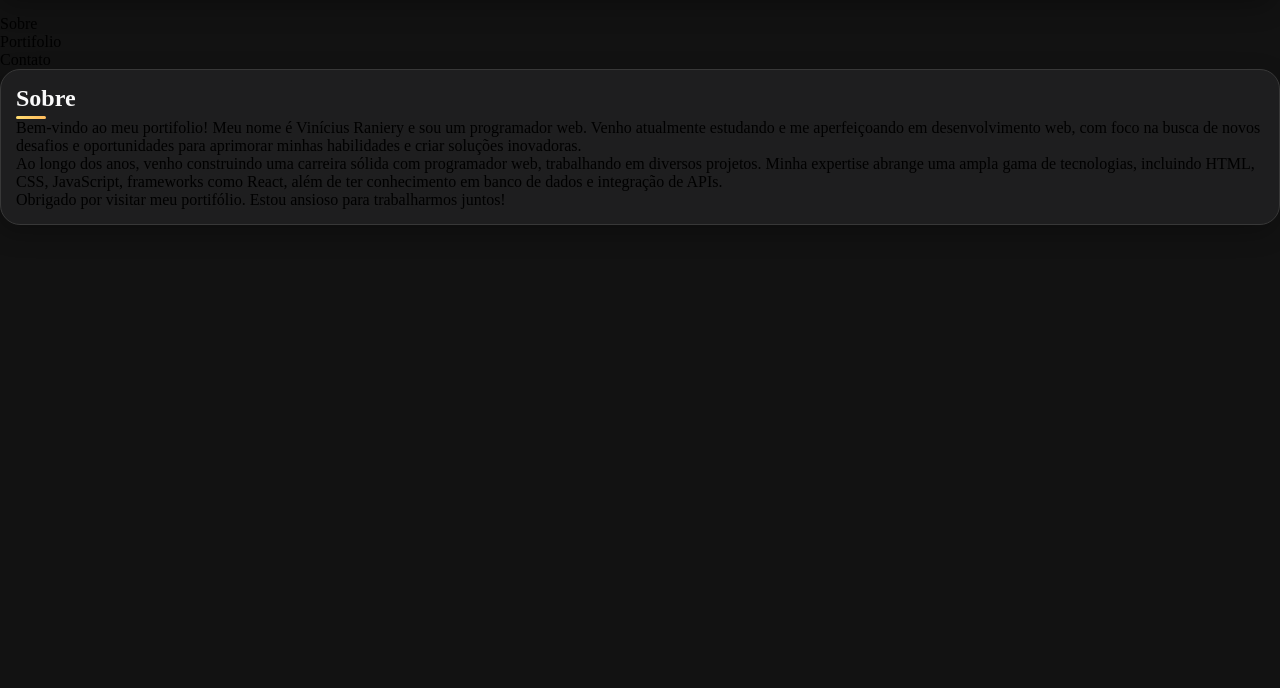
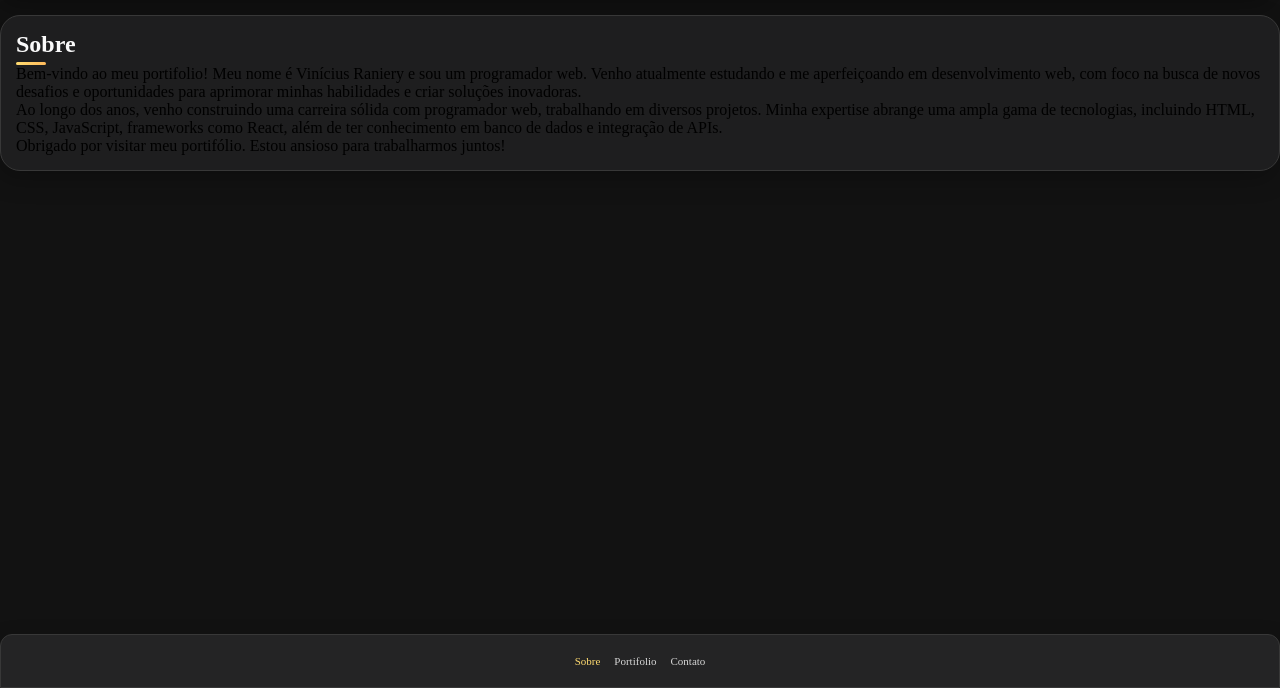
Before and after one commit to V1niciusR/My-Personal-Portifolio, a plain HTML site: page index.html in a window 1280 px wide. Shown: the part 112-800 px from the top of the page. Drawn offline with Linux system fonts and the light colour scheme.

Commit message:
estilizando a navbar

```diff
--- a/assets/css/style.css
+++ b/assets/css/style.css
@@ -458,3 +458,46 @@ main{
 /*------------------------------------------*\
 #Navbar
 /*---------------------------------------------*/
+
+.navbar {
+    position: fixed;
+    bottom: 0;
+    left: 0;
+    width: 100%;
+    background: hsla(240, 1%, 17%, 0.75);
+    backdrop-filter: blur(10px);
+    border: 1px solid var(--jet);
+    border-radius: 12px 12px 0 0;
+    box-shadow: var(--shadow-2);
+    z-index: 5;
+}
+
+.navbar-list {
+    display: flex;
+    flex-wrap: wrap;
+    justify-content: center;
+    align-items: center;
+    padding: 0 10px;
+}
+
+.navbar-link {
+    color: var(--light-gray);
+    font-size: var(--fs-8);
+    padding: 20px 7px;
+    transition: color var(--transition-1);
+}
+
+.navbar-link:hover,
+.navbar-link:focus {
+    color: var(--light-gray-70);
+}
+
+.navbar-link.active {
+    color: var(--orange-yellow-crayola);
+}
+
+
+
+/*------------------------------------------*\
+#About
+/*---------------------------------------------*/
```
